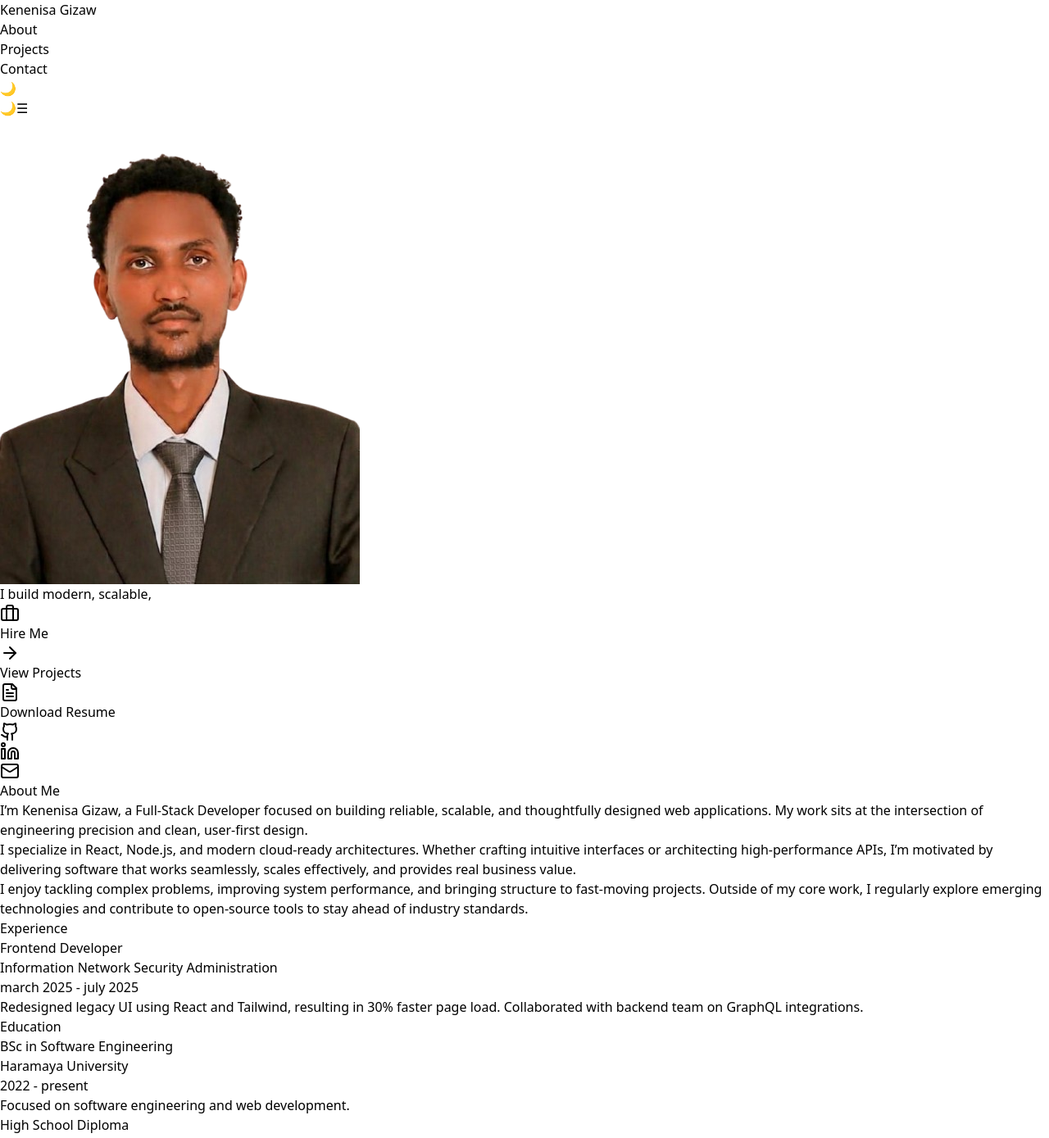
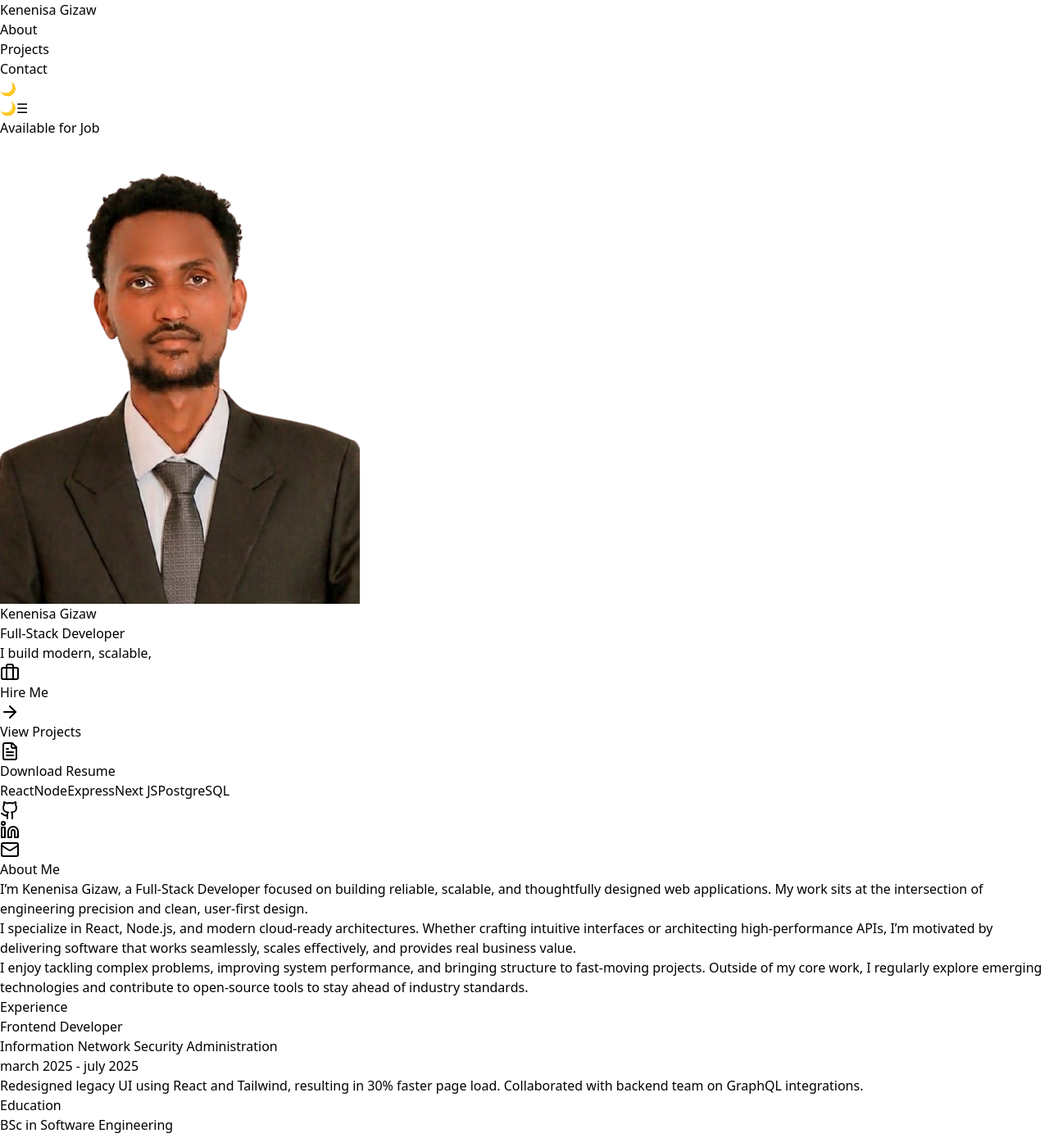
Before and after one commit to kenenisagizaw/Portifolio, a React (Vite) app: page / in a window 1280 px wide. Shown: the top 1389 px of the page at 82% size. Built offline with nearby package versions, Linux system fonts and the light colour scheme.

Commit message:
Refactor App component layout and enhance visual elements for improved user experience

```diff
--- a/src/App.tsx
+++ b/src/App.tsx
@@ -12,13 +12,11 @@ import { motion } from "framer-motion";
 import "./App.css";
 
 import Navbar from "./components/Navbar";
-import HomeText from "./components/HeroText";
 import About from "./components/About";
 import ContactPage from "./components/ContactPage";
 import Education from "./components/Education";
 import Experience from "./components/Experience";
 import Footer from "./components/Footer";
-import Hobbies from "./components/Hobbies";
 import Projects from "./components/Projects";
 import ProjectsPage from "./components/ProjectsPage";
 import TechStack from "./components/TechStack";
@@ -98,59 +96,84 @@ function App() {
         <>
           <main
             ref={heroRef}
-            className="min-h-screen w-full flex flex-col justify-center items-center bg-gradient-to-br from-gray-50 to-indigo-100 dark:from-gray-900 dark:to-indigo-950 p-8 relative overflow-hidden"
+            className="relative min-h-screen w-full overflow-hidden bg-gradient-to-br from-gray-50 via-white to-indigo-100 px-4 py-20 dark:from-gray-950 dark:via-gray-900 dark:to-indigo-950 md:px-8 lg:px-16"
           >
-            <div className="flex flex-col md:flex-row items-center justify-center gap-10 max-w-6xl w-full z-10">
+            <div className="pointer-events-none absolute inset-0 overflow-hidden">
+              <div className="absolute -left-24 top-20 h-72 w-72 rounded-full bg-indigo-400/15 blur-3xl" />
+              <div className="absolute right-0 top-32 h-80 w-80 rounded-full bg-violet-400/10 blur-3xl" />
+              <div className="absolute bottom-0 left-1/2 h-80 w-80 -translate-x-1/2 rounded-full bg-sky-400/10 blur-3xl" />
+            </div>
+
+            <div className="relative z-10 mx-auto grid max-w-7xl items-center gap-10 lg:grid-cols-[230px_minmax(0,1.35fr)] lg:gap-20">
               <motion.div
-                className="flex justify-center items-center"
+                className="mx-auto w-full max-w-[250px] justify-self-start rounded-[2rem] border border-white/60 bg-white/70 p-4 shadow-[0_22px_60px_-28px_rgba(79,70,229,0.35)] backdrop-blur-xl dark:border-gray-800 dark:bg-gray-900/60 md:p-5 lg:ml-[-1.5rem]"
                 initial="hidden"
                 whileInView="visible"
                 viewport={{ once: true, amount: 0.6 }}
                 variants={fadeInUp}
                 transition={{ duration: 0.7, ease: "easeOut" }}
               >
-                <img
-                  src="/kegy.png"
-                  alt="Kenenisa Gizaw avatar"
-                  className="w-64 h-75 object-cover"
-                />
+                <div className="mx-auto flex max-w-md flex-col items-center text-center">
+                  <div className="mb-6 inline-flex rounded-full border border-indigo-200 bg-indigo-50 px-4 py-2 text-xs font-semibold uppercase tracking-[0.3em] text-indigo-700 dark:border-indigo-900 dark:bg-indigo-950/60 dark:text-indigo-300">
+                    Available for Job
+                  </div>
+
+                  <div className="w-full overflow-hidden rounded-[2rem] border border-gray-200 bg-gradient-to-br from-gray-100 to-indigo-100 p-2 shadow-inner dark:border-gray-700 dark:from-gray-900 dark:to-gray-800">
+                    <div className="relative aspect-[3/4] overflow-hidden rounded-[1.5rem] bg-gray-200">
+                      <img
+                        src="/kegy.png"
+                        alt="Kenenisa Gizaw avatar"
+                        className="h-full w-full object-cover object-top"
+                      />
+                      <div className="absolute inset-x-0 bottom-0 bg-gradient-to-t from-gray-950/55 to-transparent p-5 text-left">
+                        <p className="text-sm font-medium text-white/80">Kenenisa Gizaw</p>
+                        <p className="text-lg font-semibold text-white">Full-Stack Developer</p>
+                      </div>
+                    </div>
+                  </div>
+                </div>
               </motion.div>
 
               <motion.div
-                className="flex-1 flex flex-col justify-center text-center md:text-left"
+                className="relative overflow-hidden rounded-[2.25rem] border border-white/70 bg-white/75 p-7 text-center shadow-[0_34px_120px_-48px_rgba(99,102,241,0.65)] backdrop-blur-2xl lg:p-14 lg:text-left dark:border-gray-800 dark:bg-gray-900/65"
                 initial="hidden"
                 whileInView="visible"
                 viewport={{ once: true, amount: 0.5 }}
                 variants={fadeInUp}
                 transition={{ duration: 0.7, ease: "easeOut", delay: 0.2 }}
               >
+                <div className="pointer-events-none absolute -left-16 top-0 h-56 w-56 rounded-full bg-indigo-400/20 blur-3xl" />
+                <div className="pointer-events-none absolute right-0 top-10 h-64 w-64 rounded-full bg-violet-400/20 blur-3xl" />
+                <div className="relative z-10">
+
+
                 <HeroText />
 
                 <motion.div
-                  className="flex flex-wrap justify-center md:justify-start gap-4 mt-6"
+                  className="mt-8 flex flex-wrap justify-center gap-3 lg:justify-start"
                   initial="hidden"
                   whileInView="visible"
                   viewport={{ once: true, amount: 0.4 }}
                   variants={fadeInUp}
-                  transition={{ duration: 0.7, ease: "easeOut", delay: 0.4 }}
+                  transition={{ duration: 0.7, ease: "easeOut", delay: 0.35 }}
                 >
                   <a
                     href="#contact"
-                    className="bg-indigo-500 hover:bg-indigo-600 text-white font-semibold py-3 px-6 rounded-full shadow transition-colors duration-200 text-sm flex items-center gap-2"
+                    className="inline-flex items-center gap-2 rounded-full bg-indigo-600 px-6 py-3 text-sm font-semibold text-white shadow-lg transition-transform duration-200 hover:-translate-y-0.5 hover:bg-indigo-700"
                   >
                     <Briefcase className="w-4 h-4" />
                     Hire Me
                   </a>
                   <a
                     href="#projects"
-                    className="bg-indigo-500 hover:bg-indigo-600 text-white font-semibold py-3 px-6 rounded-full shadow transition-colors duration-200 text-sm flex items-center gap-2"
+                    className="inline-flex items-center gap-2 rounded-full border border-gray-300 bg-white/80 px-6 py-3 text-sm font-semibold text-gray-900 shadow-sm transition-transform duration-200 hover:-translate-y-0.5 hover:border-indigo-300 hover:text-indigo-700 dark:border-gray-700 dark:bg-gray-900/60 dark:text-white"
                   >
                     <ArrowRight className="w-4 h-4" />
                     View Projects
                   </a>
                   <a
                     href="/resume.pdf"
-                    className="inline-flex items-center gap-2 bg-gray-700 hover:bg-gray-900 text-white font-semibold py-3 px-6 rounded-full shadow-md transition duration-300"
+                    className="inline-flex items-center gap-2 rounded-full bg-gray-900 px-6 py-3 text-sm font-semibold text-white shadow-lg transition-transform duration-200 hover:-translate-y-0.5 hover:bg-black"
                   >
                     <FileText className="w-5 h-5" />
                     Download Resume
@@ -158,39 +181,65 @@ function App() {
                 </motion.div>
 
                 <motion.div
-                  className="flex gap-4 mt-6 justify-center md:justify-start"
+                  className="mt-8 flex flex-wrap justify-center gap-3 lg:justify-start"
                   initial="hidden"
                   whileInView="visible"
                   viewport={{ once: true, amount: 0.4 }}
                   variants={fadeInUp}
-                  transition={{ duration: 0.7, ease: "easeOut", delay: 0.6 }}
+                  transition={{ duration: 0.7, ease: "easeOut", delay: 0.55 }}
+                >
+                  <span className="rounded-full border border-gray-200 bg-white/75 px-4 py-2 text-sm font-medium text-gray-700 shadow-sm dark:border-gray-700 dark:bg-gray-900/60 dark:text-gray-300">
+                    React
+                  </span>
+                  <span className="rounded-full border border-gray-200 bg-white/75 px-4 py-2 text-sm font-medium text-gray-700 shadow-sm dark:border-gray-700 dark:bg-gray-900/60 dark:text-gray-300">
+                    Node
+                  </span>
+                  <span className="rounded-full border border-gray-200 bg-white/75 px-4 py-2 text-sm font-medium text-gray-700 shadow-sm dark:border-gray-700 dark:bg-gray-900/60 dark:text-gray-300">
+                    Express
+                  </span>
+                  <span className="rounded-full border border-gray-200 bg-white/75 px-4 py-2 text-sm font-medium text-gray-700 shadow-sm dark:border-gray-700 dark:bg-gray-900/60 dark:text-gray-300">
+                    Next JS
+                  </span>
+                  <span className="rounded-full border border-gray-200 bg-white/75 px-4 py-2 text-sm font-medium text-gray-700 shadow-sm dark:border-gray-700 dark:bg-gray-900/60 dark:text-gray-300">
+                    PostgreSQL
+                  </span>
+                </motion.div>
+
+                <motion.div
+                  className="mt-8 flex justify-center gap-4 lg:justify-start"
+                  initial="hidden"
+                  whileInView="visible"
+                  viewport={{ once: true, amount: 0.4 }}
+                  variants={fadeInUp}
+                  transition={{ duration: 0.7, ease: "easeOut", delay: 0.7 }}
                 >
                   <a
                     href="https://github.com/kenenisagizaw"
                     target="_blank"
                     rel="noopener noreferrer"
                     aria-label="GitHub"
-                    className="p-2 rounded-full bg-gray-100 dark:bg-gray-800 transition-all duration-300 shadow-md"
+                    className="grid h-11 w-11 place-items-center rounded-full border border-gray-200 bg-white/80 text-gray-800 shadow-sm transition-colors duration-200 hover:border-indigo-300 hover:text-indigo-700 dark:border-gray-700 dark:bg-gray-900/60 dark:text-white"
                   >
-                    <Github className="w-6 h-6 text-gray-800 dark:text-white" />
+                    <Github className="w-5 h-5" />
                   </a>
                   <a
                     href="https://www.linkedin.com/in/kenenisa-gizaw-52ba03367"
                     target="_blank"
                     rel="noopener noreferrer"
                     aria-label="LinkedIn"
-                    className="p-2 rounded-full bg-gray-100 dark:bg-gray-800 transition-all duration-300 shadow-md"
+                    className="grid h-11 w-11 place-items-center rounded-full border border-gray-200 bg-white/80 text-gray-800 shadow-sm transition-colors duration-200 hover:border-indigo-300 hover:text-indigo-700 dark:border-gray-700 dark:bg-gray-900/60 dark:text-white"
                   >
-                    <Linkedin className="w-6 h-6 text-gray-800 dark:text-white" />
+                    <Linkedin className="w-5 h-5" />
                   </a>
                   <a
-                    href="mailto:kenenisagizaw@gmail.com"
+                    href="mailto:kenenisagizaw.28@gmail.com"
                     aria-label="Email"
-                    className="p-2 rounded-full bg-gray-100 dark:bg-gray-800 transition-all duration-300 shadow-md"
+                    className="grid h-11 w-11 place-items-center rounded-full border border-gray-200 bg-white/80 text-gray-800 shadow-sm transition-colors duration-200 hover:border-indigo-300 hover:text-indigo-700 dark:border-gray-700 dark:bg-gray-900/60 dark:text-white"
                   >
-                    <Mail className="w-6 h-6 text-gray-800 dark:text-white" />
+                    <Mail className="w-5 h-5" />
                   </a>
                 </motion.div>
+                </div>
               </motion.div>
             </div>
           </main>
```
